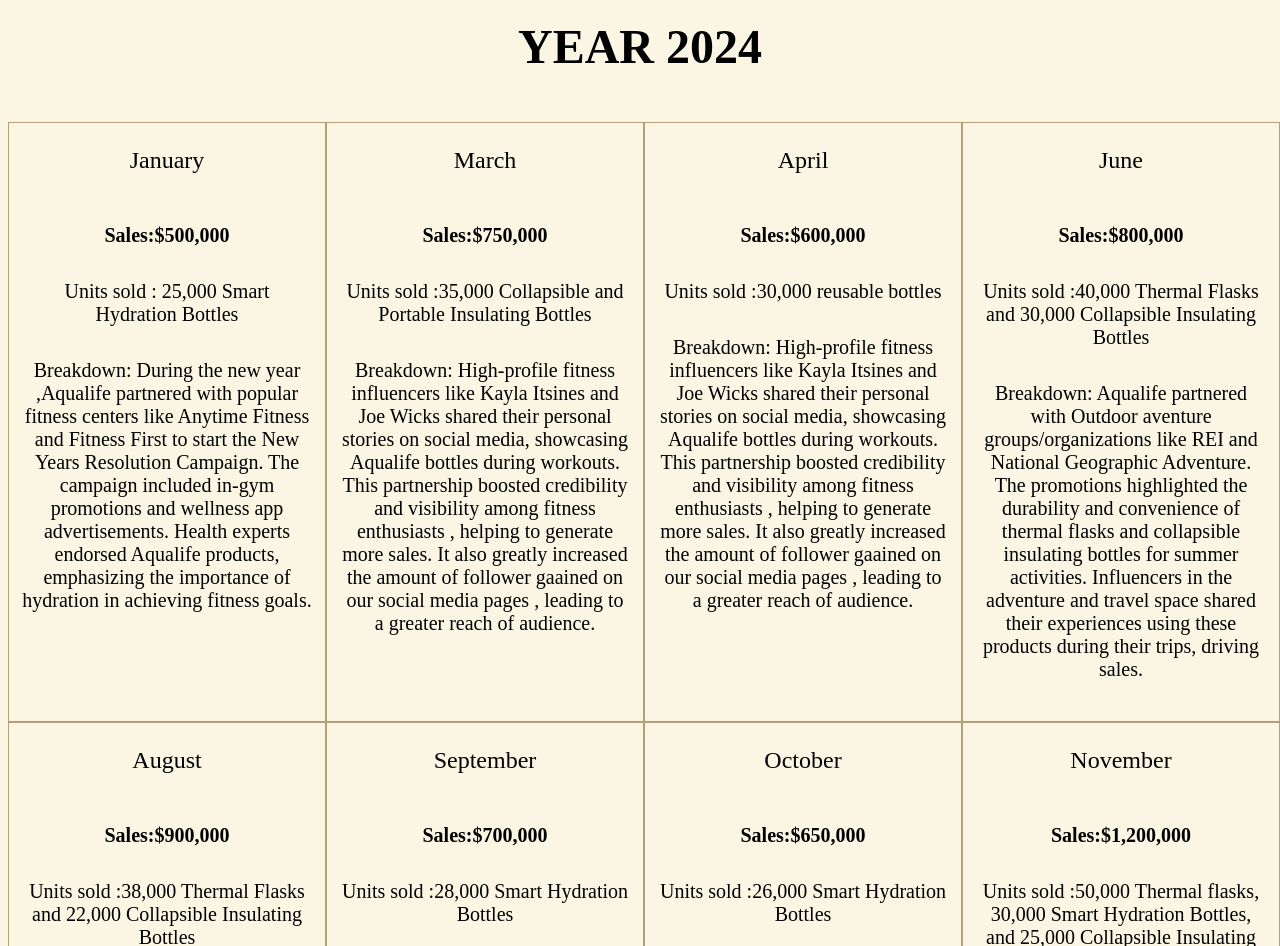
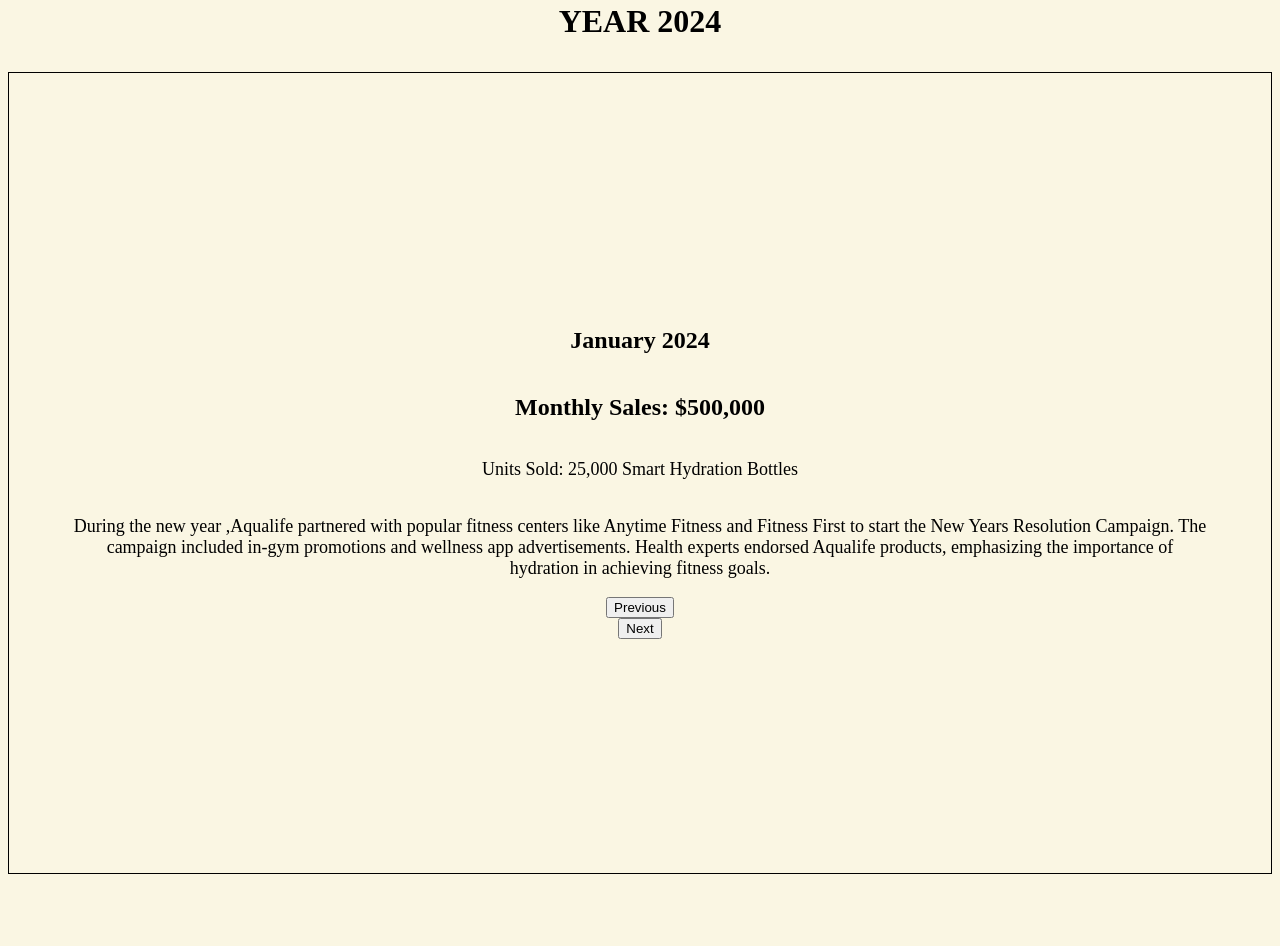
Before and after one commit to s10268302/FED-assgn1, a plain HTML site: page HTML/trackrecord.html in a window 1280 px wide. Shown: the part 254-1200 px from the top of the page. After the commit the page ends 1136 px from the top, so only its background shows below. Drawn offline with Linux system fonts and the light colour scheme.

Commit message:
trackrecord

```diff
--- a/HTML/trackrecord.html
+++ b/HTML/trackrecord.html
@@ -4,32 +4,23 @@
 <head>
     <link rel="stylesheet" href="../CSS/style.css">
 <style>
-.container{
+.yeartitle{
+    text-align: center;
+    font-size: 200%;
+}
+.salesmonth{
     display:flex;
-    flex-direction:row;
-    height:600px;
-}
-.halfcontainer{
-    flex:0 0 25%;
-    flex-direction: row;
-    border: 1px solid #B59F78;;
-}
-.date{
-    display: flex;
-    flex: 0 0 30%;
+    flex-direction:column;
+    height:800px;
     justify-content: center;
     align-items: center;
+    border:1px solid black;
+}
 
-    font-size:150%;
-}
-.yeartitle{
+.salesmonth>p{
+    font-size: large;
     text-align: center;
-    font-size:300%;
-}
-.halfcontainer>p{
-    font-size: 125%;
-    text-align: center;
-    padding: 2% 4% 2% 4%;
+    padding:0% 35% 0% 35%;
 }
 @media screen and (max-width: 1600px) {
     #navbar>a:link,#navbar>a:visited{
@@ -42,9 +33,11 @@
     padding-top: 2%;
     padding-bottom: 2%;
     }
-    .itembox{
-        flex-direction: column;
-    }
+    .salesmonth>p{
+    font-size: large;
+    text-align: center;
+    padding:0% 5% 0% 5%;
+}
 }
 </style>
 </head>
@@ -58,74 +51,14 @@
         <a href="trackrecord.html">Track records</a>
     </nav>
     <p class="yeartitle"><strong>YEAR 2024</strong></p>
-    <article class="container">
-        <div class="halfcontainer">
-            <div class="date">
-                <p>January</p>
-            </div>
-            <p><strong>Sales:$500,000</strong></p>
-            <p>Units sold : 25,000 Smart Hydration Bottles</p>
-            <p>Breakdown: During the new year ,Aqualife partnered with popular fitness centers like Anytime Fitness and Fitness First to start the New Years Resolution Campaign. The campaign included in-gym promotions and wellness app advertisements. Health experts endorsed Aqualife products, emphasizing the importance of hydration in achieving fitness goals.</p>
-        </div>
-        <div class="halfcontainer">
-            <div class="date">
-                <p>March</p>
-            </div>
-            <p><strong>Sales:$750,000</strong></p>
-            <p>Units sold :35,000 Collapsible and Portable Insulating Bottles</p>
-            <p>Breakdown: High-profile fitness influencers like Kayla Itsines and Joe Wicks shared their personal stories on social media, showcasing Aqualife bottles during workouts. This partnership boosted credibility and visibility among fitness enthusiasts , helping to generate more sales. It also greatly increased the amount of follower gaained on our social media pages , leading to a greater reach of audience.</p>
-        </div>
-        <div class="halfcontainer">
-            <div class="date">
-                <p>April</p>
-            </div>
-            <p><strong>Sales:$600,000</strong></p>
-            <p>Units sold :30,000 reusable bottles</p>
-            <p>Breakdown: High-profile fitness influencers like Kayla Itsines and Joe Wicks shared their personal stories on social media, showcasing Aqualife bottles during workouts. This partnership boosted credibility and visibility among fitness enthusiasts , helping to generate more sales. It also greatly increased the amount of follower gaained on our social media pages , leading to a greater reach of audience.</p>
-        </div>
-        <div class="halfcontainer">
-            <div class="date">
-                <p>June</p>
-            </div>
-            <p><strong>Sales:$800,000</strong></p>
-            <p>Units sold :40,000 Thermal Flasks and 30,000 Collapsible Insulating Bottles</p>
-            <p>Breakdown: Aqualife partnered with Outdoor aventure groups/organizations like REI and National Geographic Adventure. The promotions highlighted the durability and convenience of thermal flasks and collapsible insulating bottles for summer activities. Influencers in the adventure and travel space shared their experiences using these products during their trips, driving sales.</p>
-        </div>
-    </article>
-
-    <article class="container">
-        <div class="halfcontainer">
-            <div class="date">
-                <p>August</p>
-            </div>
-            <p><strong>Sales:$900,000</strong></p>
-            <p>Units sold :38,000 Thermal Flasks and 22,000 Collapsible Insulating Bottles</p>
-            <p>Breakdown: Aqualife managed to clinch sponsorship from major marathons like the New York City Marathon and partnerships with hiking groups increased the demand for durable hydration solutions. Aqualife's thermal flasks and collapsible bottles were promoted for their practicality and reliability in rigorous outdoor activities, leading to a sharp increase in media attention due to the publicity provided by these major marathons</p>
-        </div>
-        <div class="halfcontainer">
-            <div class="date">
-                <p>September</p>
-            </div>
-            <p><strong>Sales:$700,000</strong></p>
-            <p>Units sold :28,000 Smart Hydration Bottles</p>
-            <p>Breakdown: Aqualife collaborated with educational institutions like Harvard and MIT emphasized the importance of hydration for students, implementing the Back-To-School campaign. Promotions included special offers and visibility through school newsletters and social media channels, helping students stay hydrated during their busy school days.</p>
-        </div>
-        <div class="halfcontainer">
-            <div class="date">
-                <p>October</p>
-            </div>
-            <p><strong>Sales:$650,000</strong></p>
-            <p>Units sold :26,000 Smart Hydration Bottles</p>
-            <p>Breakdown: Aqualife organized and sponsored fitness events with spooky themes and promoted a challenged called the Halloween-Themed Fitness Challenge on social media which garnered a large amount of attention in the gym community. Partnerships with popular gyms and fitness apps created unique experiences, encouraging participants to stay hydrated with smart hydration bottles during Halloween-themed runs and workouts.</p>
-        </div>
-        <div class="halfcontainer">
-            <div class="date">
-                <p>November</p>
-            </div>
-            <p><strong>Sales:$1,200,000</strong></p>
-            <p>Units sold :50,000 Thermal flasks, 30,000 Smart Hydration Bottles, and 25,000 Collapsible Insulating Bottles</p>
-            <p>Breakdown: During the bustling month of November , Aqualife capitalized on days like Black Friday and 11/11 to push out great discounted deals . Extensive online promotions and early bird deals created a buzz. The campaign featured significant discounts on all products, and collaborations with e-commerce platforms like Amazon and eBay further boosted visibility. Early bird specials and limited-time offers drove high sales volumes.</p>
-        </div>
-    </article>
+<article class="salesmonth">
+    <h1 id="date"></h1>
+    <h2 id="monthlysales"></h2>
+    <p id="sales"></p>
+    <p id="desc"></p>
+    <button id="prevButton">Previous</button>
+    <button id="nextButton">Next</button>
+</article>
+<script src="../js/sales.js"></script>
 </body>
 </html>
--- /dev/null
+++ b/js/sales.js
@@ -0,0 +1,51 @@
+const sales=['500,000','750,000','600,000','800,000','900,000','700,000','650,000','1,200,000']
+const units=['25,000 Smart Hydration Bottles','35,000 Collapsible and Portable Insulating Bottles','30,000 reusable bottles','40,000 Thermal Flasks and 30,000 Collapsible Insulating Bottles','38,000 Thermal Flasks and 22,000 Collapsible Insulating Bottles','28,000 Smart Hydration Bottles','26,000 Smart Hydration Bottles','50,000 Thermal flasks, 30,000 Smart Hydration Bottles, and 25,000 Collapsible Insulating Bottles']
+const desc=['During the new year ,Aqualife partnered with popular fitness centers like Anytime Fitness and Fitness First to start the New Years Resolution Campaign. The campaign included in-gym promotions and wellness app advertisements. Health experts endorsed Aqualife products, emphasizing the importance of hydration in achieving fitness goals.'
+    ,'High-profile fitness influencers like Kayla Itsines and Joe Wicks shared their personal stories on social media, showcasing Aqualife bottles during workouts. This partnership boosted credibility and visibility among fitness enthusiasts , helping to generate more sales. It also greatly increased the amount of follower gaained on our social media pages , leading to a greater reach of audience'
+    ,'Aqualife participated in this Ecosperity week 2024 held from April 15-17 at Marina Bay Sands, Singapore. The event focused on innovative solutions for decarbonization and nature conservation, which aligned well with Aqualife\'s eco-friendly product. Aqualife also participated in GenZero Climate Summit 2024: Held on April 16, this summit gathered global leaders to discuss pathways towards decarbonization. Aqualife\'s presence at this event helped them connect with environmentally conscious consumers and businesses'
+    ,'Aqualife partnered with Outdoor aventure groups/organizations like REI and National Geographic Adventure. The promotions highlighted the durability and convenience of thermal flasks and collapsible insulating bottles for summer activities. Influencers in the adventure and travel space shared their experiences using these products during their trips, driving sales.'
+    ,' Aqualife managed to clinch sponsorship from major marathons like the New York City Marathon and partnerships with hiking groups increased the demand for durable hydration solutions. Aqualife\'s thermal flasks and collapsible bottles were promoted for their practicality and reliability in rigorous outdoor activities, leading to a sharp increase in media attention due to the publicity provided by these major marathons'
+    ,' Aqualife collaborated with educational institutions like Harvard and MIT emphasized the importance of hydration for students, implementing the Back-To-School campaign. Promotions included special offers and visibility through school newsletters and social media channels, helping students stay hydrated during their busy school days.'
+    ,' Aqualife organized and sponsored fitness events with spooky themes and promoted a challenged called the Halloween-Themed Fitness Challenge on social media which garnered a large amount of attention in the gym community. Partnerships with popular gyms and fitness apps created unique experiences, encouraging participants to stay hydrated with smart hydration bottles during Halloween-themed runs and workouts.'
+    ,' During the bustling month of November , Aqualife capitalized on days like Black Friday and 11/11 to push out great discounted deals . Extensive online promotions and early bird deals created a buzz. The campaign featured significant discounts on all products, and collaborations with e-commerce platforms like Amazon and eBay further boosted visibility. Early bird specials and limited-time offers drove high sales volumes.'
+]
+const month=['January','March','April','June','August','September','October','November']
+let currentIndex = 0;
+
+
+function displaySalesData(index) {
+    const currentMonth = month[index];
+    const currentYear = new Date().getFullYear();
+
+    document.getElementById('date').innerText = `${currentMonth} ${currentYear}`;
+    document.getElementById('monthlysales').innerText = `Monthly Sales: $${sales[index]}`;
+    document.getElementById('sales').innerText = `Units Sold: ${units[index]}`;
+    document.getElementById('desc').innerText = desc[index];
+}
+
+
+function updateDisplay() {
+    displaySalesData(currentIndex);
+}
+
+
+document.getElementById('prevButton').addEventListener('click', () => {
+    if (currentIndex > 0) {
+        currentIndex--;
+        updateDisplay();
+    } else {
+        alert("This is the first month.");
+    }
+});
+
+document.getElementById('nextButton').addEventListener('click', () => {
+    if (currentIndex < month.length - 1) {
+        currentIndex++;
+        updateDisplay();
+    } else {
+        alert("This is the last month.");
+    }
+});
+
+
+updateDisplay();
```
